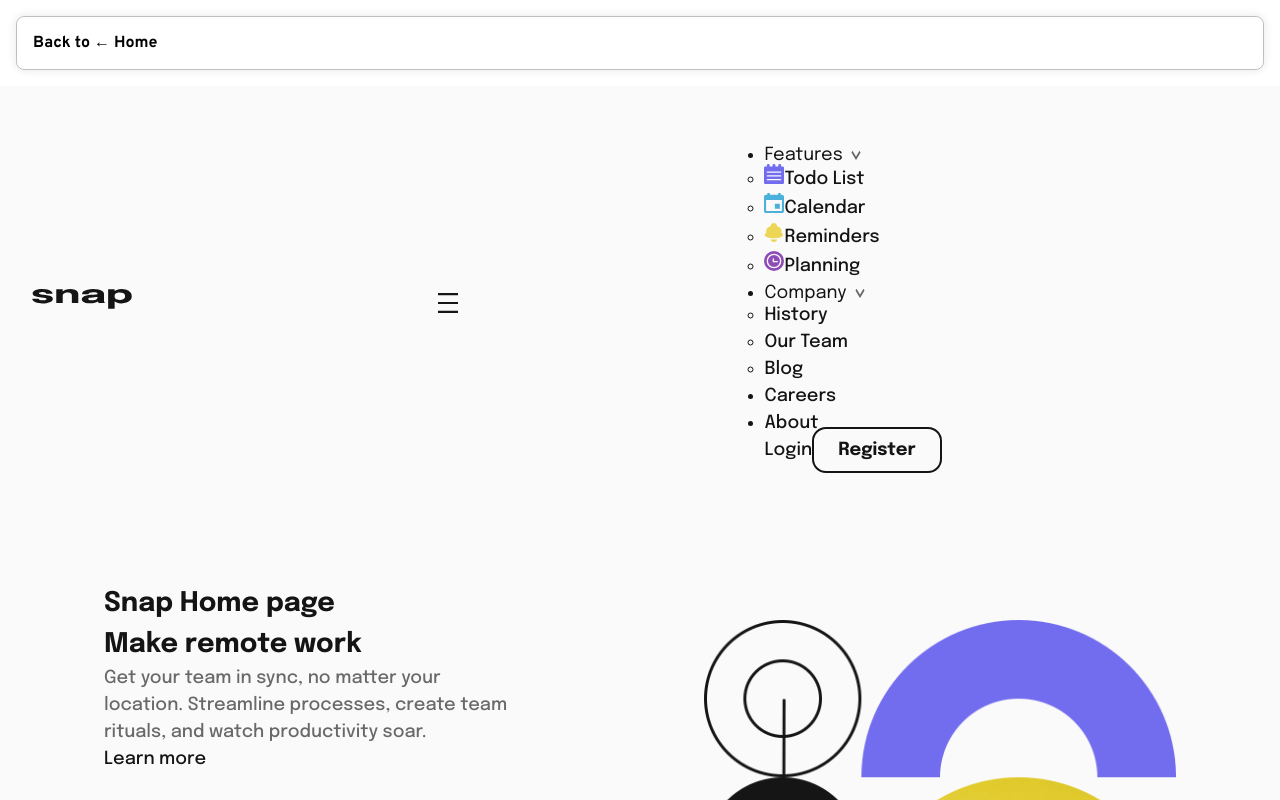
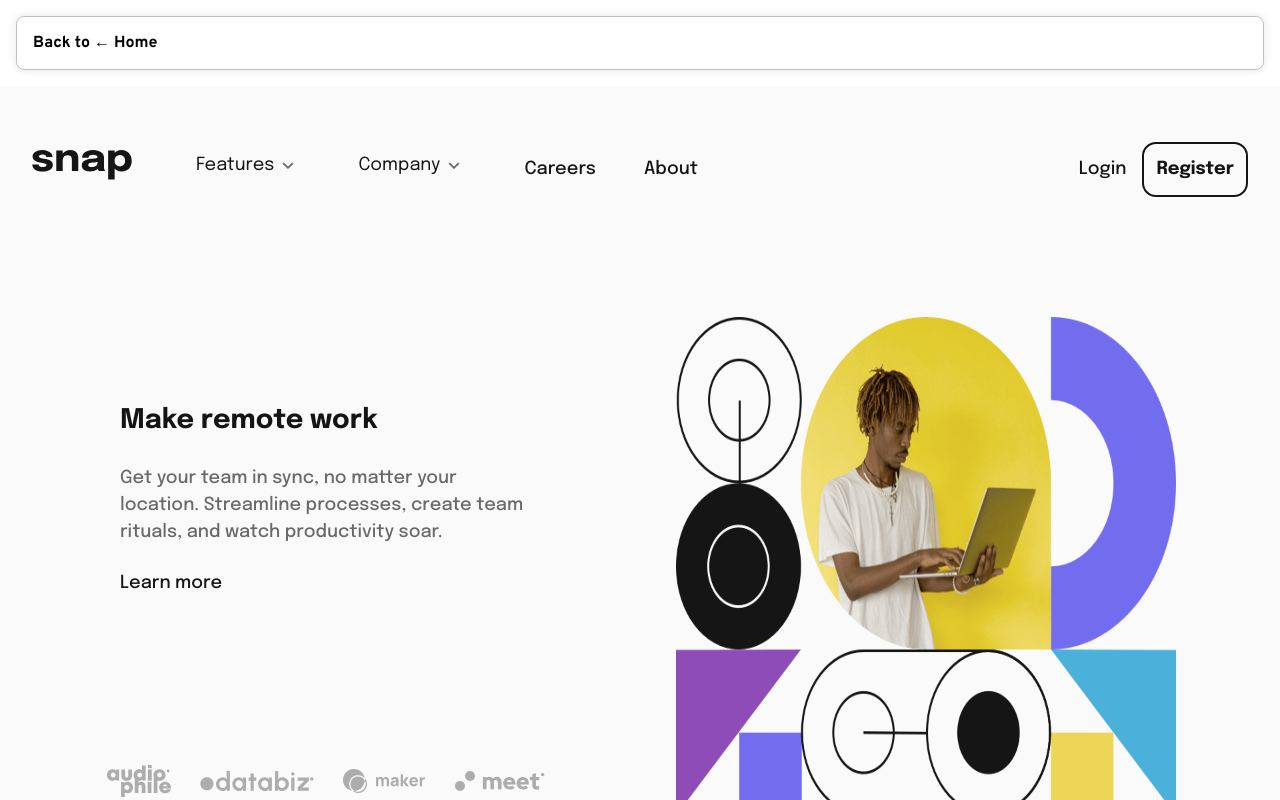
Before and after one commit to melissakipp/frontend-mentor-projects, a Next.js app: page /dropdown-nav in a window 1280 px wide. Shown: the top 800 px of the page. Built offline with nearby package versions, Linux system fonts and the light colour scheme.

Commit message:
Refining phase

```diff
--- a/app/dropdown-nav/components/Header.module.css
+++ b/app/dropdown-nav/components/Header.module.css
@@ -1,12 +1,11 @@
 .header {
   margin: 2rem;
+  font-family: inherit;
 }
 
-/* ==========================================================================
-  Navigation - Base
-   ========================================================================== */
-/* Nav mobile layout */
+/* Navigation - Base */
 .navbar {
+  font-family: inherit;
   display: flex;
   flex-wrap: nowrap;
   justify-content: space-between;
@@ -19,14 +18,13 @@
   z-index: 20;
 }
 
-.nav-wrapper {
+.navWrapper {
   display: flex;
   align-items: center;
   width: 100%;
-
 }
 
-.nav-links {
+.navLinks {
   list-style: none;
   display: flex;
   align-items: center;
@@ -35,7 +33,8 @@
   width: 100%;
 }
 
-.register:hover, .register:focus {
+.register:hover,
+.register:focus {
   border-color: var(--rw-black);
 }
 
@@ -58,17 +57,17 @@
   font-weight: var(--rw-bold-weight);
 }
 
-.btn--primary {
+.btnPrimary {
   background: var(--rw-black);
   color: var(--rw-white);
 }
 
-.btn--primary:hover {
+.btnPrimary:hover {
   background: transparent;
   color: var(--rw-black);
 }
 
-.nav-auth {
+.navAuth {
   display: flex;
   align-items: center;
   justify-content: center;
@@ -78,69 +77,66 @@
 }
 
 /* Dropdown styles */
-.dropdown-toggle {
+.dropdownToggle {
   position: relative;
   padding-right: 1rem;
 }
 
-.icon-arrow {
+.iconArrow {
   transition: transform 0.2s ease;
 }
 
-.dropdown-toggle[aria-expanded="true"] .icon-arrow {
+.dropdownToggle[aria-expanded="true"] .iconArrow {
   transform: rotate(180deg);
 }
 
-.dropdown-menu {
+.dropdownMenu {
   display: none;
   position: absolute;
   list-style: none;
 }
 
-.dropdown-menu.active {
+.dropdownMenuActive {
   display: block;
   padding: 2rem;
 }
 
-.dropdown-menu .dropdown-item {
+.dropdownMenu .dropdownItem {
   margin-bottom: 1rem;
 }
 
-.dropdown-menu.active .dropdown-item  {
+.dropdownMenuActive .dropdownItem {
   margin-bottom: 1rem;
 }
 
-.dropdown-menu .dropdown-item :last-child {
+.dropdownMenu .dropdownItem :last-child {
   margin-bottom: 0;
 }
 
-.menu-item-wrapper {
+.menuItemWrapper {
   display: flex;
   align-items: center;
   gap: 1rem;
 }
 
-.dropdown-icon {
+.dropdownIcon {
   width: 1rem;
   height: 1rem;
 }
 
-/* ==========================================================================
-   5. Navigation - Mobile First Base Styles
-   ========================================================================== */
-/* These styles apply to all screen sizes by default (mobile first) */
-.menu-toggle {
+/* Mobile First Base Styles */
+.menuToggle {
   display: block;
   position: relative;
   z-index: 110;
   margin-right: 1rem;
 }
 
-.icon-close {
+.iconClose {
   display: none;
 }
 
-.nav-overlay {
+.navOverlay {
   display: none;
   position: fixed;
   top: 0;
@@ -151,12 +147,11 @@
   z-index: 90;
 }
 
-.nav-overlay.active {
+.navOverlayActive {
   display: block;
 }
 
-/* Mobile navigation styles (default) */
-.nav-wrapper {
+.navWrapper {
   position: fixed;
   top: 0;
   right: -100%;
@@ -173,24 +168,24 @@
   align-items: flex-start;
 }
 
-.nav-wrapper.active {
+.navWrapperActive {
   right: 0;
 }
 
-.nav-links {
+.navLinks {
   flex-direction: column;
   align-items: flex-start;
   width: 100%;
-  margin-top: 2.5rem; /* Increased space after the logo/hamburger */
+  margin-top: 2.5rem;
   padding-left: 0;
 }
 
-.nav-links .nav-links-item {
+.navLinksItem {
   margin: 15px 0;
   width: 100%;
 }
 
-.dropdown-menu {
+.dropdownMenu {
   position: static;
   box-shadow: none;
   padding-left: 20px;
@@ -198,39 +193,37 @@
   display: none;
 }
 
-.dropdown-menu.active {
+.dropdownMenuActive {
   display: block;
 }
 
-.nav-auth {
+.navAuth {
   flex-direction: column;
   align-items: center;
   margin-top: 20px;
 }
 
-.btn--wide {
+.btnWide {
   text-align: center;
   padding: 0.75rem;
   width: 100%;
 }
 
-/* Toggle menu button states */
-.menu-toggle[aria-expanded="true"] .icon-menu {
+.menuToggle[aria-expanded="true"] .iconMenu {
   display: none;
 }
 
-.menu-toggle[aria-expanded="true"] .icon-close {
+.menuToggle[aria-expanded="true"] .iconClose {
   display: block;
 }
 
-/* Navigation - Desktop Styles (Single Consistent Breakpoint) */
+/* Desktop Styles */
 @media (min-width: 1200px) {
-  .menu-toggle {
+  .menuToggle {
     display: none;
   }
 
-  /* Reset nav wrapper to horizontal layout */
-  .nav-wrapper {
+  .navWrapper {
     position: static;
     display: flex;
     flex-direction: row;
@@ -244,22 +237,22 @@
     overflow-y: visible;
   }
 
-  .nav-links {
+  .navLinks {
     display: flex;
     flex-direction: row;
-    align-items:self-start;
+    align-items: flex-start;
     margin: 0;
     margin-left: 4rem;
     width: auto;
   }
 
-  .nav-links .nav-links-item {
+  .navLinksItem {
     position: relative;
     margin: 0 1rem 0 0;
     width: auto;
   }
 
-  .nav-auth {
+  .navAuth {
     flex-direction: row;
     margin: 0;
     margin-left: auto;
@@ -267,7 +260,7 @@
     align-items: center;
   }
 
-  .dropdown-menu {
+  .dropdownMenu {
     position: absolute;
     top: 100%;
     left: 0;
@@ -278,8 +271,7 @@
     min-width: 160px;
   }
 
-  /* Stop body from having overflow hidden if desktop */
-  .container.menu-open {
+  .containerMenuOpen {
     overflow: visible;
   }
 }
--- a/app/dropdown-nav/components/Header.tsx
+++ b/app/dropdown-nav/components/Header.tsx
@@ -37,7 +37,7 @@ export default function Header() {
             src={Logo}
             alt="Logo"
             width={100}
-            height={20}
+            height={30}
           />
         </div>
 
@@ -52,8 +52,8 @@ export default function Header() {
             className={styles.iconMenu}
             src={MenuIcon}
             alt=""
-            width={20}
-            height={20}
+            width={22}
+            height={22}
           />
         </button>
 
@@ -70,8 +70,8 @@ export default function Header() {
                   className={styles.iconArrow}
                   src={ArrowIcon}
                   alt=""
-                  width={10}
-                  height={10}
+                  width={12}
+                  height={7}
                 />
               </button>
               <ul className={`${styles.dropdownMenu} ${activeDropdown === 'features' ? styles.active : ''}`} id="features-dropdown">
@@ -149,8 +149,8 @@ export default function Header() {
                   className={styles.iconArrow}
                   src={ArrowIcon}
                   alt=""
-                  width={10}
-                  height={10}
+                  width={12}
+                  height={7}
                 />
               </button>
               <ul id="company-dropdown" className={styles.dropdownMenu}>
--- a/app/dropdown-nav/components/MainContent.module.css
+++ b/app/dropdown-nav/components/MainContent.module.css
@@ -4,7 +4,7 @@
 /* Mobile-first layout (one column) */
 .main {
   box-sizing: border-box;
-  flex: 1; /* This makes the main content take up available space */
+  flex: 1;
   display: flex;
   flex-direction: column;
   text-align: center;
@@ -15,12 +15,6 @@
   width: 100%;
 }
 
-/* Fix for the "Learn more" link container
-.finalSpacing*/
-/* .main > div:last-of-type {
-  margin-bottom: 3rem;
-} */
-
 /* Hero section with image */
 .hero {
   width: 100%;
@@ -28,20 +22,20 @@
   margin: 0 auto;
 }
 
-.hero__img {
+.heroImg {
   width: 100%;
   height: auto;
   display: block;
 }
 
-.hero-text__title {
+.heroTextTitle {
   font-size: 2.25rem;
   font-weight: var(--rw-bold-weight);
   margin: 0;
 }
 
 /* Text content section */
-.left-col {
+.leftCol {
   display: flex;
   flex-direction: column;
   align-items: center;
@@ -67,7 +61,8 @@
   border: 1px solid var(--rw-black);
 }
 
-.cta:hover, .cta:focus {
+.cta:hover,
+.cta:focus {
   background-color: transparent;
   color: var(--rw-black);
 }
@@ -85,32 +80,30 @@
     align-items: center;
   }
 
-  /* Left column with content and testimonials */
-  .left-col {
+  .leftCol {
     grid-column: 1;
     grid-row: 1;
     align-items: flex-start;
   }
 
-  /* Right column with hero image */
   .hero {
     grid-column: 2;
     grid-row: 1 / span 2;
     max-width: 100%;
   }
 
-  .hero__img {
-    content: url('../../../public/images/dropdown-nav/image-hero-desktop.png'); /* Switch to desktop image */
+  .heroImg {
+    content: url('../../../public/images/dropdown-nav/image-hero-desktop.png');
     max-height: 80vh;
-    object-fit: contain; /* Maintain aspect ratio */
+    object-fit: contain;
   }
 
-  .hero-text__title {
+  .heroTextTitle {
     font-size: 5rem;
     line-height: 1.1;
   }
 
-  .hero-text__description {
+  .heroTextDescription {
     font-size: 1.125rem;
     line-height: 1.5;
   }
@@ -123,17 +116,15 @@
     gap: 8rem;
   }
 
-  .hero-text__title {
+  .heroTextTitle {
     font-size: 4rem;
   }
 
-  /* Improve vertical alignment of content */
-  .left-col {
+  .leftCol {
     padding-top: 4rem;
   }
 }
 
-/* Better spacing for very large screens */
 @media (min-width: 1400px) {
   .main {
     grid-template-columns: 45% 55%;
--- a/app/dropdown-nav/components/MainContent.tsx
+++ b/app/dropdown-nav/components/MainContent.tsx
@@ -19,7 +19,7 @@ export default function MainContent() {
         />
       </section>
       <section className={`${styles.heroText} ${styles.leftCol}`}>
-        <h1 className={styles.srOnly}>Snap Home page</h1>
+        <h1 className="sr-only">Snap Home page</h1>
         <h2 className={styles.heroText__title}>Make remote work</h2>
         <p className={styles.heroText__description}>
           Get your team in sync, no matter your location. Streamline processes,
--- a/app/dropdown-nav/components/Testmonials.module.css
+++ b/app/dropdown-nav/components/Testmonials.module.css
@@ -1,12 +1,14 @@
 /* ==========================================================================
-  6. Testimonials Layout
+  Testimonials Layout
    ========================================================================== */
 
-.testmonials {
+.testimonials {
   margin: 2rem 0;
+  width: 100%;
+  margin-top: 2rem;
 }
 
-.testimonials-list {
+.testimonialsList {
   list-style-type: none;
   padding: 0;
   margin: 0;
@@ -14,42 +16,43 @@
   flex-direction: row;
   justify-content: space-around;
   align-items: center;
-  flex-wrap: wrap; /* Allow wrapping on smaller screens */
+  flex-wrap: wrap;
   gap: 1.5rem;
 }
 
-.testimonial-item {
+.testimonialItem {
   padding: 0;
   margin: 0;
+  flex: 0 1 auto;
 }
 
-.testimonial-image {
+.testimonialImage {
   max-width: 100%;
   height: auto;
+  width: auto;
+  max-height: 1.5rem;
   transition: transform 0.2s ease;
 }
 
-/* Hover effect */
-.testimonial-image:hover {
+.testimonialImage:hover {
   transform: scale(1.05);
 }
 
 /* Responsive adjustments for smaller screens */
 @media (max-width: 768px) {
-  .testimonials-list {
+  .testimonialsList {
     justify-content: center;
-    gap: 2rem; /* Increased gap for better touch targets */
+    gap: 2rem;
   }
 
-  .testimonial-image {
+  .testimonialImage {
     max-width: 80px;
   }
 }
 
 /* Desktop layout (two columns) */
 @media (min-width: 1024px) {
-  /* Position testimonials at the bottom of the left column */
-  .testmonials {
+  .testimonials {
     grid-column: 1;
     grid-row: 2;
     width: 100%;
@@ -57,39 +60,14 @@
     align-self: end;
   }
 
-  .testimonial-image {
+  .testimonialImage {
     max-height: 2rem;
   }
 }
 
 /* Adjust layout for extra-large screens */
 @media (min-width: 1200px) {
-  .testmonials {
+  .testimonials {
     margin-top: 4rem;
   }
 }
-
-.testmonials {
-  width: 100%;
-  margin-top: 2rem;
-}
-
-.testimonial-list {
-  list-style-type: none;
-  padding: 0;
-  margin: 0;
-  display: flex;
-  flex-wrap: wrap;
-  justify-content: space-between;
-  align-items: center;
-  gap: 1.5rem;
-}
-
-.testimonial-item {
-  flex: 0 1 auto;
-}
-
-.testimonial-image {
-  max-height: 1.5rem;
-  width: auto;
-}
--- a/app/dropdown-nav/components/Testmonials.tsx
+++ b/app/dropdown-nav/components/Testmonials.tsx
@@ -10,7 +10,7 @@ export default function Testmonials() {
   return (
     <>
       <aside className={styles.testmonials}>
-        <h2 className={styles.srOnly}>Clients that we have worked with</h2>
+        <h2 className="sr-only">Clients that we have worked with</h2>
         <ol className={styles.testimonialsList}>
           <li className={styles.testimonialItem}>
             <Image
--- a/app/dropdown-nav/page.tsx
+++ b/app/dropdown-nav/page.tsx
@@ -4,7 +4,6 @@ import PersonalFooter from '../components/PersonalFooter';
 import styles from './page.module.css';
 import Header from './components/Header';
 import MainContent from './components/MainContent';
-import Testmonials from './components/Testmonials';
 
 export default function page() {
   return (
@@ -15,7 +14,6 @@ export default function page() {
         <div className="container">
           <Header />
           <MainContent />
-          <Testmonials />
         </div>
       </main>
     </div>
```
